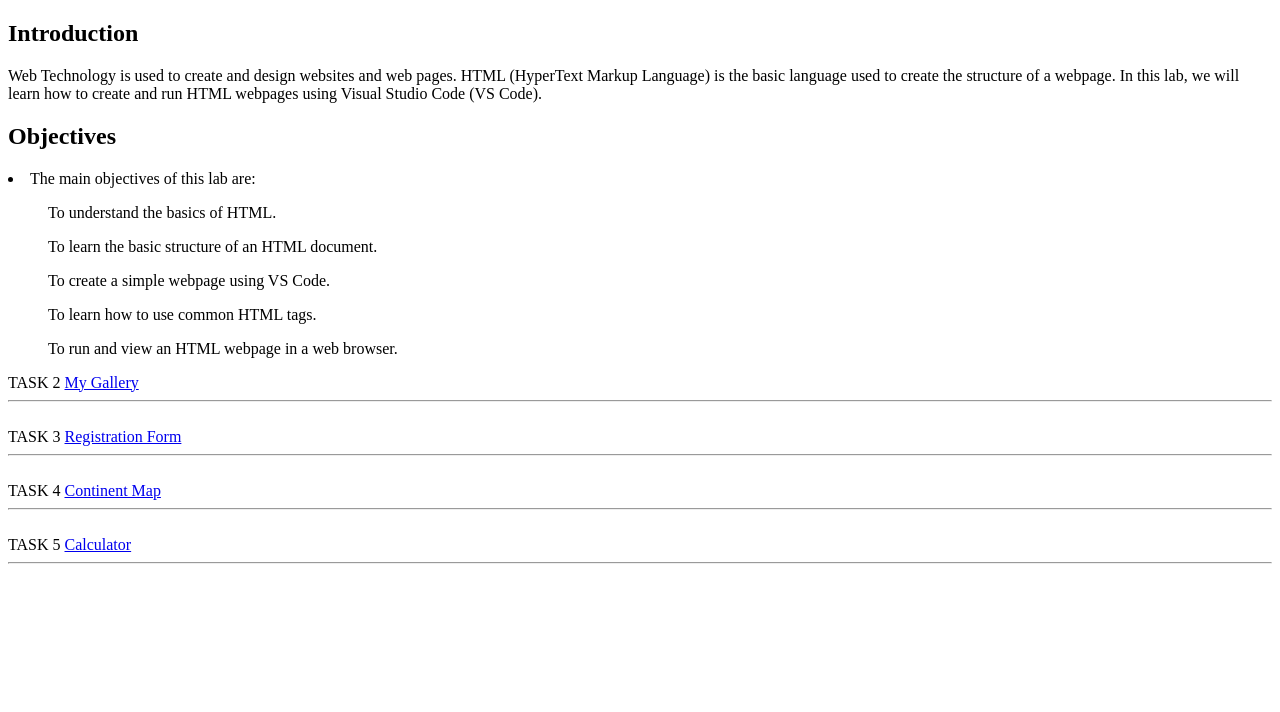
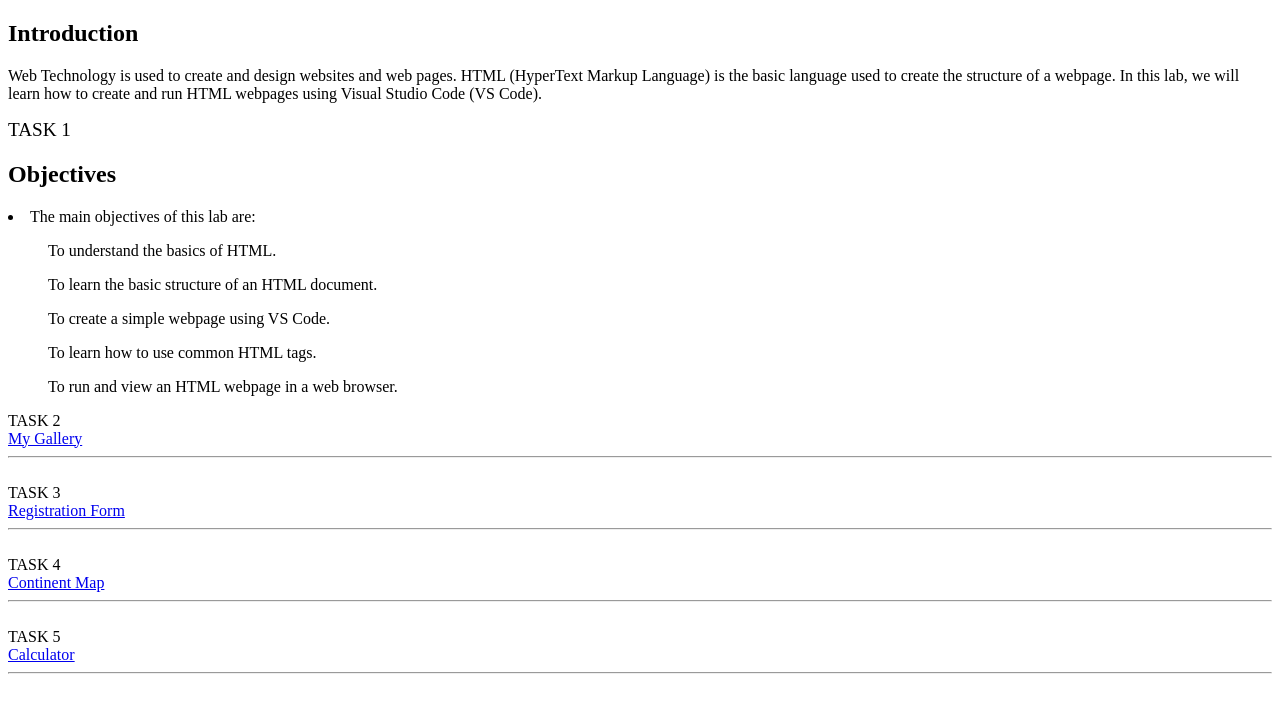
Before and after one commit to hifzarafique786/About-HTML, a plain HTML site: page index.html in a window 1280 px wide. Drawn offline with Linux system fonts and the light colour scheme.

Commit message:
Update index.html

```diff
--- a/index.html
+++ b/index.html
@@ -9,7 +9,7 @@
     <h2>Introduction</h2>
     <p>Web Technology is used to create and design websites and web pages. HTML (HyperText Markup Language) is the basic language used to create the structure of a webpage. In this lab, we will learn how to create and run HTML webpages using Visual Studio Code (VS Code).
 </p>
-    <TASK 1>
+<big>TASK 1</big>
 <h2>Objectives</h2>
 <li>
 The main objectives of this lab are:
@@ -19,13 +19,13 @@ The main objectives of this lab are:
 <ol>To learn how to use common HTML tags.</ol>
 <ol>To run and view an HTML webpage in a web browser.</ol>
 </li>
-TASK 2
+TASK 2<br>
 <a href="https://hifzarafique786.github.io/My_Gallery/" target="blank">My Gallery</a><hr><br>
-TASK 3
+TASK 3<br>
 <a href="https://hifzarafique786.github.io/Registration-Form/" target="blank">Registration Form</a><hr><br>
-TASK 4
+TASK 4<br>
 <a href=https://hifzarafique786.github.io/Clickable-Map/ target="blank">Continent Map</a><hr><br>
-TASK 5
+TASK 5<br>
 <a href=https://hifzarafique786.github.io/Calculator/ target="blank">Calculator</a><hr><br>
 
 </body>
```
